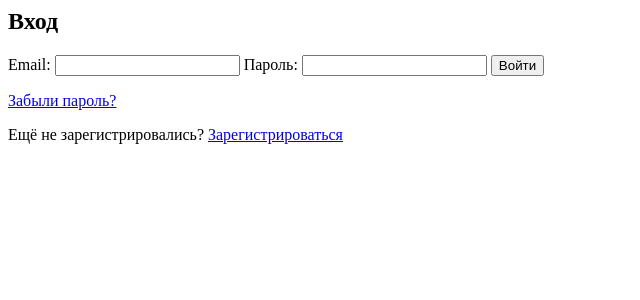
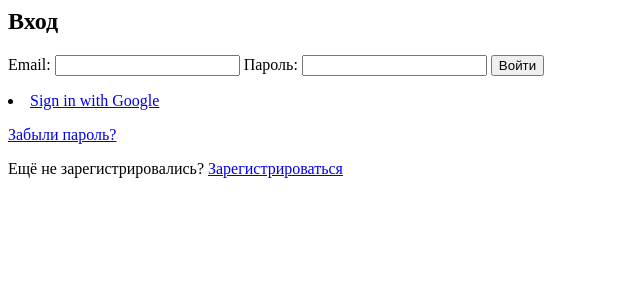
Before and after one commit to gharnyHlopec/Projects, a Django app: template web-application/templates/login-container.html in a window 1280 px wide. Shown: the top 300 px of the page, without its empty margins (0-640 px from the left). Run offline with Django 3.2, Linux system fonts and the light colour scheme; the template is opened without the code that fills it, so the values that code supplies are empty.

Commit message:
added ability to authenticate with Google

```diff
--- a/web-application/base/urls.py
+++ b/web-application/base/urls.py
@@ -1,4 +1,4 @@
-from django.urls import path
+from django.urls import path, include
 from . import views
 
 urlpatterns = [
@@ -24,6 +24,7 @@ urlpatterns = [
     path('user-orders/',views.userOrders, name = 'user-orders'),
     path('contact-information/', views.contactInformation, name='contact-information'),
     path('change-password/', views.changePassword, name='change-password'),
+    path('auth/', include('social_django.urls', namespace='social')),
     path('password-reset/',
          views.CustomPasswordResetView.as_view(),
          name='password_reset'),
--- a/web-application/base/views.py
+++ b/web-application/base/views.py
@@ -1,7 +1,6 @@
 from django.shortcuts import render, redirect, get_object_or_404
 from django.contrib import messages
 from django.contrib.auth import authenticate, login, logout, update_session_auth_hash
-from django.contrib.sessions.backends.db import SessionStore
 from django.contrib.auth.forms import PasswordChangeForm
 from django.contrib.auth.views import PasswordResetView,PasswordResetConfirmView,PasswordResetDoneView,PasswordResetCompleteView
 from .models import Review, ProductImage, Cart, CartItem, Order, OrderItem, User, Product
--- a/web-application/templates/login-container.html
+++ b/web-application/templates/login-container.html
@@ -1,3 +1,6 @@
+<head>
+  <meta name="google-signin-client_id" content="475540162676-d5369k78mif1ha93jcn7ngq9k84t93f9.apps.googleusercontent.com">
+</head>
 <div class="form-container">
     <h2>Вход</h2>
     <form method="POST" id="login-form">
@@ -19,6 +22,42 @@
       </div>
     {% endif %}
 
+    <div style="margin-top:10px"
+         class="g-signin2"
+         data-width="250"
+         data-height="50"
+         data-longtitle="true"
+         data-content="signin"
+         data-ux_mode="popup"
+         data-login_uri="http://localhost:8000/auth-receiver"
+         data-itp_support="true">
+    </div>
+    <script>
+      function onSuccess(googleUser) {
+        console.log('Logged in as: ' + googleUser.getBasicProfile().getName());
+      }
+      function onFailure(error) {
+        console.log(error);
+      }
+      function renderButton() {
+        gapi.signin2.render('my-signin2', {
+          'scope': 'profile email',
+          'width': 240,
+          'height': 50,
+          'longtitle': true,
+          'theme': 'dark',
+          'onsuccess': onSuccess,
+          'onfailure': onFailure
+        });
+      }
+    </script>
+
+    <!-- <script src="https://apis.google.com/js/platform.js?onload=renderButton" async defer></script> -->
+    <li class="google">
+      <a href="{% url "social:begin" "google-oauth2" %}">
+        Sign in with Google
+      </a>
+    </li>
     <p><a class="form-ref" href="{% url 'password_reset' %}">Забыли пароль?</a></p>
     <p>Ещё не зарегистрировались? <a class="form-ref" href="{% url 'register' %}">Зарегистрироваться</a></p>
 </div>
```
Also changed, not shown: web-application/course_work/settings.py (+13 -0 lines).
